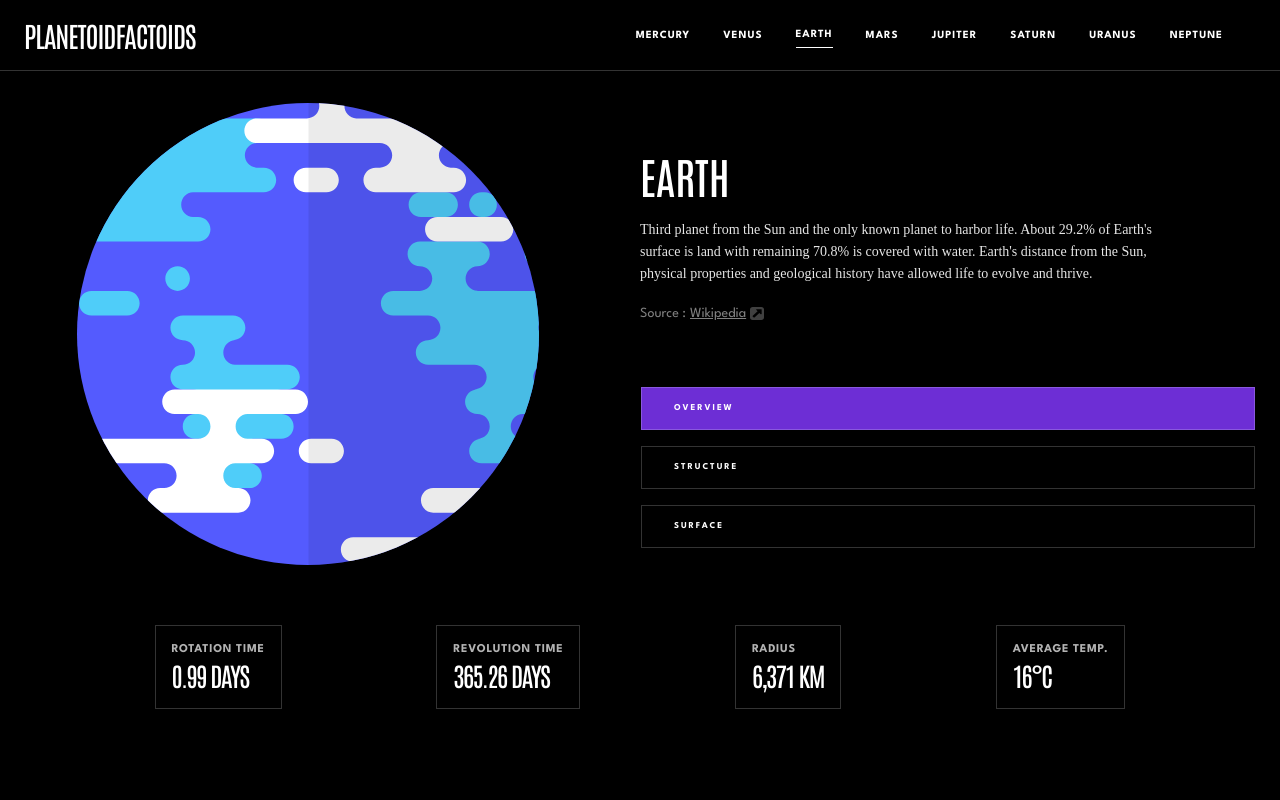
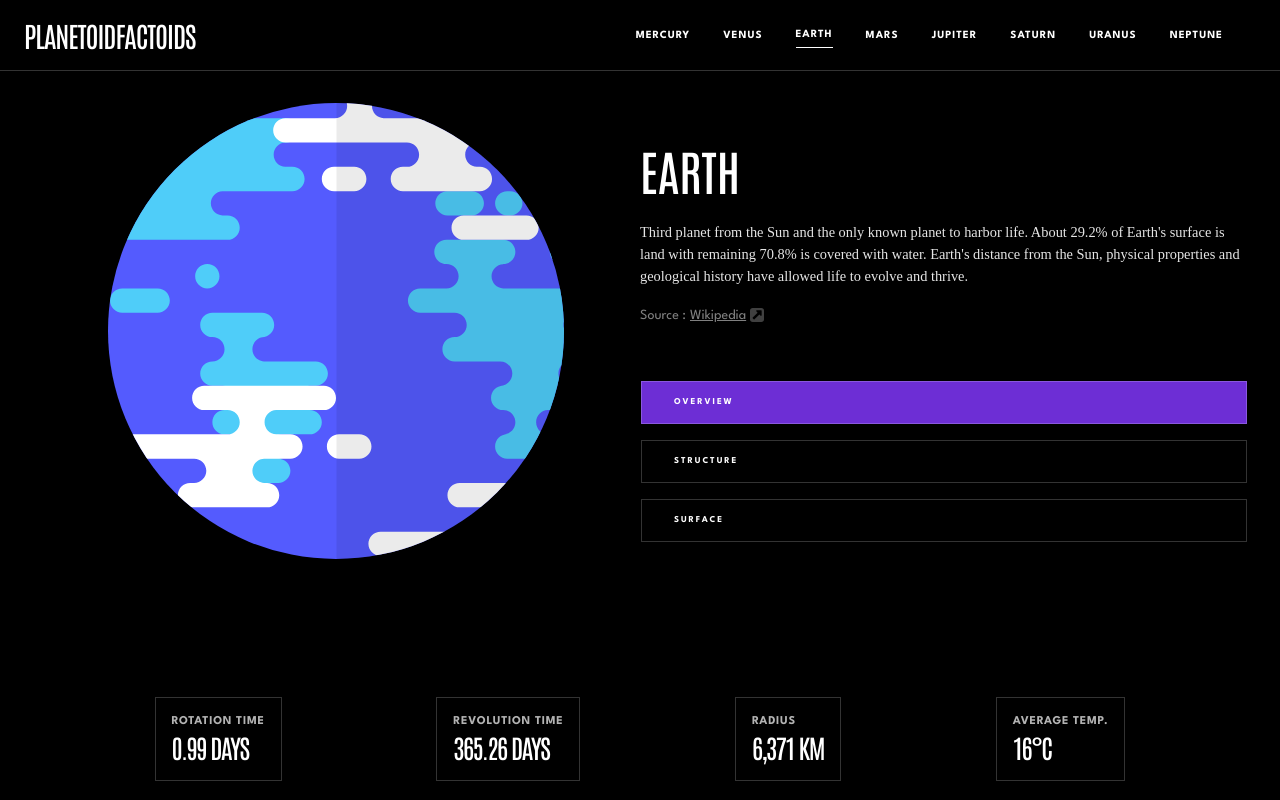
Before and after one commit to AtanasovCode/planetoid-factoids, a React (Vite) app: page /planets/earth in a window 1280 px wide. Built offline with nearby package versions, Linux system fonts and the light colour scheme.

Commit message:
fixed scroll issue on planet's page

```diff
--- a/src/components/PlanetInfo.jsx
+++ b/src/components/PlanetInfo.jsx
@@ -59,11 +59,15 @@ const Container = styled.div`
     justify-content: center;
 
     @media (min-width: 1024px) {
-        width: 100%;
         flex-direction: row;
         justify-content: space-between;
         align-items: stretch;
         margin: 2rem 0;
+        width: 95%;
+    }
+
+    @media (min-width: 1330px) {
+        width: 85%;
     }
 `;
 
@@ -115,14 +119,17 @@ const Info = styled.div`
         flex: 100%;
         flex-direction: row-reverse;
         justify-content: space-between;
+        width: 90%;
     }
 
     @media (min-width: 1024px) {
         flex-direction: column-reverse;
         align-items: flex-start;
         justify-content: flex-start;
-        flex: 100%;
-        margin: 0 1.5rem;
+    }
+
+    @media (min-width: 1330px) {
+        margin: 0 2.5rem;
     }
 `;
 
@@ -135,7 +142,7 @@ const Heading = styled.div`
     @media (min-width: 768px) {
         align-items: flex-start;
         flex: 100%;
-        margin-right: 4.31rem;
+        margin-right: 4rem;
     }
 
     @media (min-width: 1024px) {
@@ -147,16 +154,16 @@ const Title = styled.div`
     color: ${props => props.theme.color};
     text-align: center;
     font-family: Antonio;
-    font-size: 40px;
+    font-size: 2.5rem;
     font-style: normal;
     font-weight: 400;
     line-height: normal;
     text-transform: uppercase;
-    margin-bottom: 1rem;
+    margin-bottom: 1.2rem;
 
     @media (min-width: 768px) {
         text-align: left;
-        font-size: 43px;
+        font-size: 3rem;
     }
 `;
 
@@ -164,17 +171,21 @@ const Description = styled.div`
     color: ${props => props.theme.color};
     text-align: center;
     font-family: Spartan;
-    font-size: 13px;
+    font-size: .8rem;
     font-style: normal;
     font-weight: 400;
-    line-height: 22px; /* 200% */
-    max-width: 20.4375rem;
+    line-height: 22px;
     opacity: .9;
+    max-width: 85%;
+
+    @media (min-width: 550px) {
+        max-width: 70%;
+    }
 
     @media (min-width: 768px) {
         text-align: left;
-        font-size: 14px;
-        max-width: 32rem;
+        font-size: .9rem;
+        max-width: 100%;
     }
 `;
 
--- a/src/components/PlanetStats.jsx
+++ b/src/components/PlanetStats.jsx
@@ -39,7 +39,6 @@ const Container = styled.div`
     align-items: center;
     justify-content: center;
     margin-top: 1.75rem;
-    margin-bottom: 60px;
 
     @media (min-width: 768px) {
         width: 100vw;
--- a/src/routes/PlanetFacts.jsx
+++ b/src/routes/PlanetFacts.jsx
@@ -29,12 +29,12 @@ const PlanetFacts = ({
 
     return (
         <Container>
+            <PageContent>
                 <Nav
                     selectedPlanet={selectedPlanet}
                     setSelectedPlanet={setSelectedPlanet}
                 />
-
-            <PageContent>
+                <Wrapper>
                     <PlanetInfo
                         filter={filter}
                         setFilter={setFilter}
@@ -44,13 +44,16 @@ const PlanetFacts = ({
                         wikipedia={wikipedia}
                         selectedPlanet={selectedPlanet}
                     />
+                </Wrapper>
+            </PageContent>
+            <Wrapper>
                 <PlanetStats
                     rotation={rotation}
                     revolution={revolution}
                     temp={temp}
                     radius={radius}
                 />
-            </PageContent>
+            </Wrapper>
         </Container>
     );
 }
@@ -58,13 +61,14 @@ const PlanetFacts = ({
 export default PlanetFacts;
 
 const Container = styled.div`
-    min-height: 100vh;
+    min-height: 100dvh;
     display: flex;
     flex-direction: column;
-    align-items: center;
-    justify-content: flex-start;
+    align-items: flex-start;
+    justify-content: space-between;
     overflow-x: hidden;
     background-color: ${props => props.theme.background};
+    padding-bottom: 1.2rem;
 `;
 
 const PageContent = styled.div`
@@ -76,3 +80,10 @@ const PageContent = styled.div`
         justify-content: space-between;
     }
 `;
+
+const Wrapper = styled.div`
+    width: 100%;
+    display: flex;
+    align-items: center;
+    justify-content: center;
+`;
```
Lines whose indentation alone changed are shown as unchanged.
